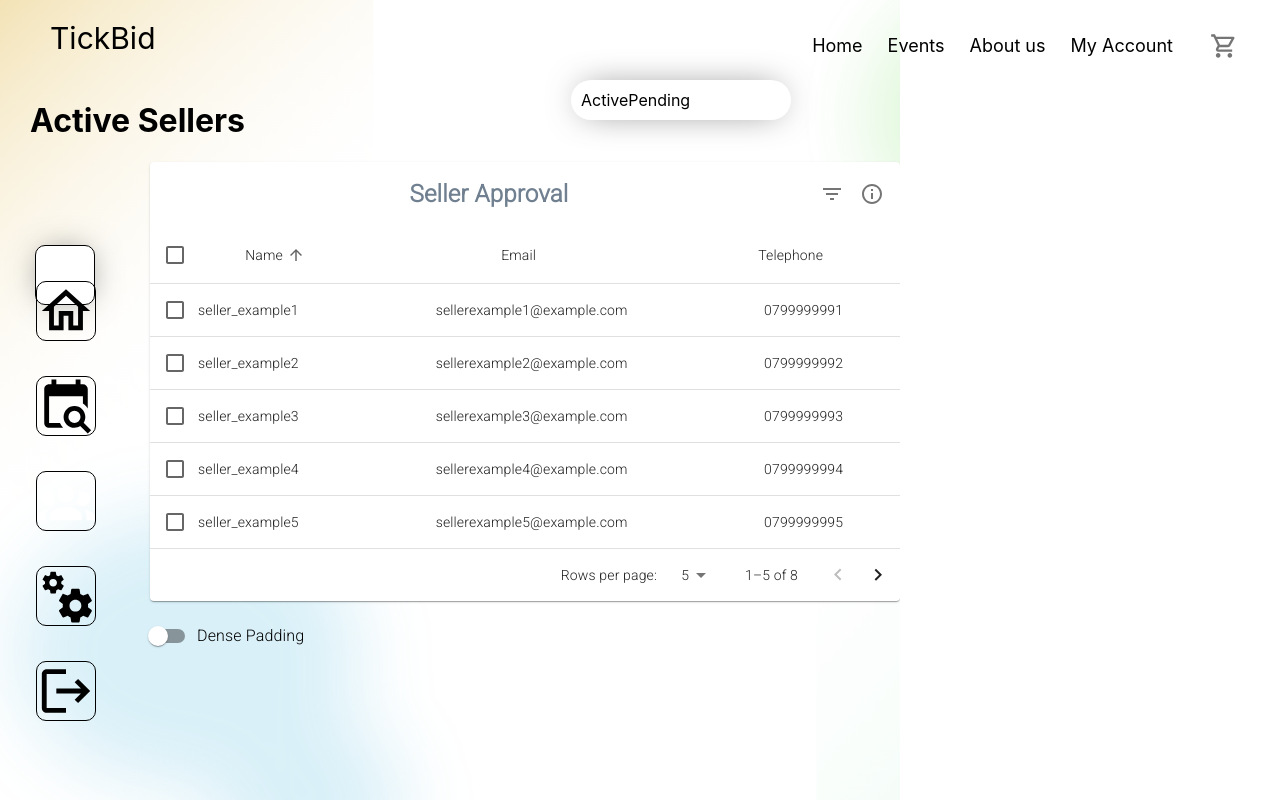
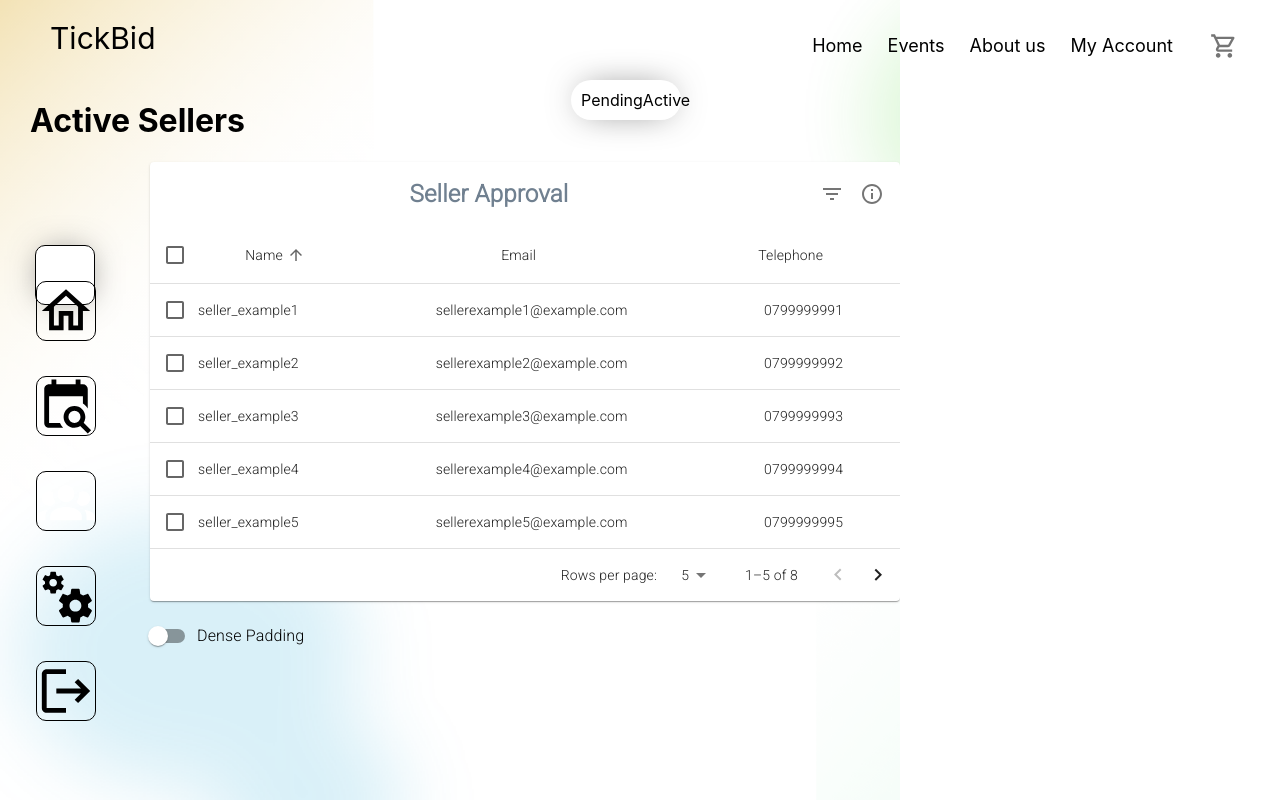
Before and after one commit to samitha093/Software-project, a Next.js app in the folder client/: page /manager/activesellers in a window 1280 px wide. Built offline with nearby package versions, Linux system fonts and the light colour scheme; no server answers; a web font is replaced by a local one.

Commit message:
Buh Fixed

```diff
--- a/client/components/manager/SellersTopBar.tsx
+++ b/client/components/manager/SellersTopBar.tsx
@@ -36,15 +36,15 @@ const SellersTopBar: React.FC<TopbarProps> = ({ id3 }) => {
   return (
     <div className={styles.manager_seller_c_topbar}>
       <div className={styles.manager_seller_c_topbar_container}>
-        <Link href="/manager/activesellers">
+        <Link href="/manager/pendingsellers">
           <div className={sellerstopbar1 ? 'manager-seller-c-topbar-item active' : 'manager-seller-c-topbar-item'}>
-            Active
+            Pending
           </div>
         </Link>
 
-        <Link href="/manager/pendingsellers">
+        <Link href="/manager/activesellers">
           <div className={sellerstopbar2 ? 'manager-seller-c-topbar-item active' : 'manager-seller-c-topbar-item'}>
-            Pending
+            Active
           </div>
         </Link>
       </div>
--- a/client/components/manager/styles.module.css
+++ b/client/components/manager/styles.module.css
@@ -101,7 +101,7 @@
 .manager_seller_c_topbar_container {
     display: flex;
     height: auto;
-    width: 220px;
+    width: 110px;
     padding: 10px;
     align-items: center;
     background-color: white;
```
